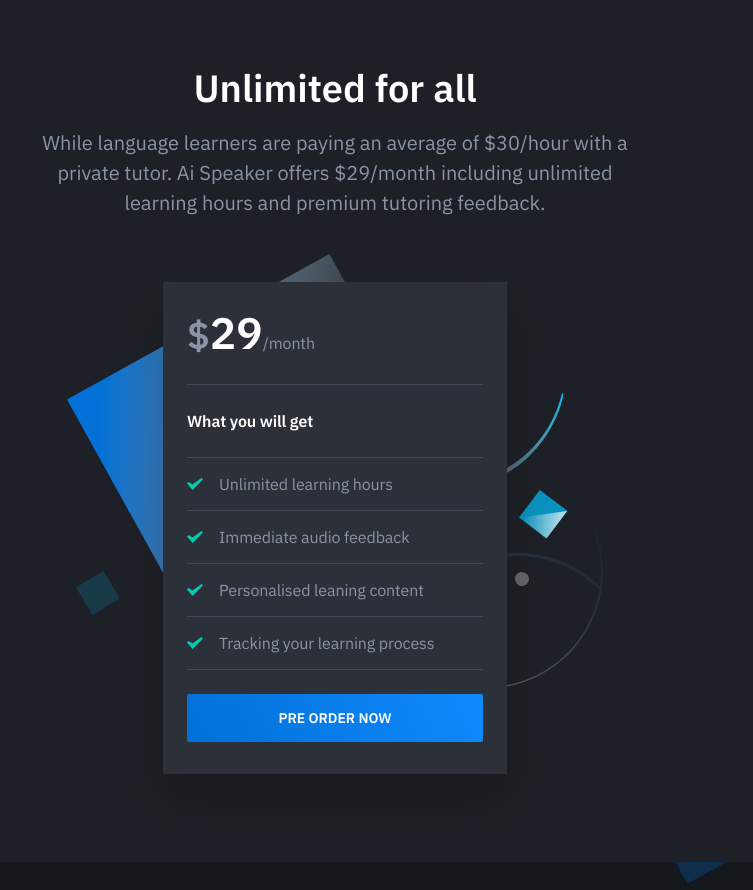
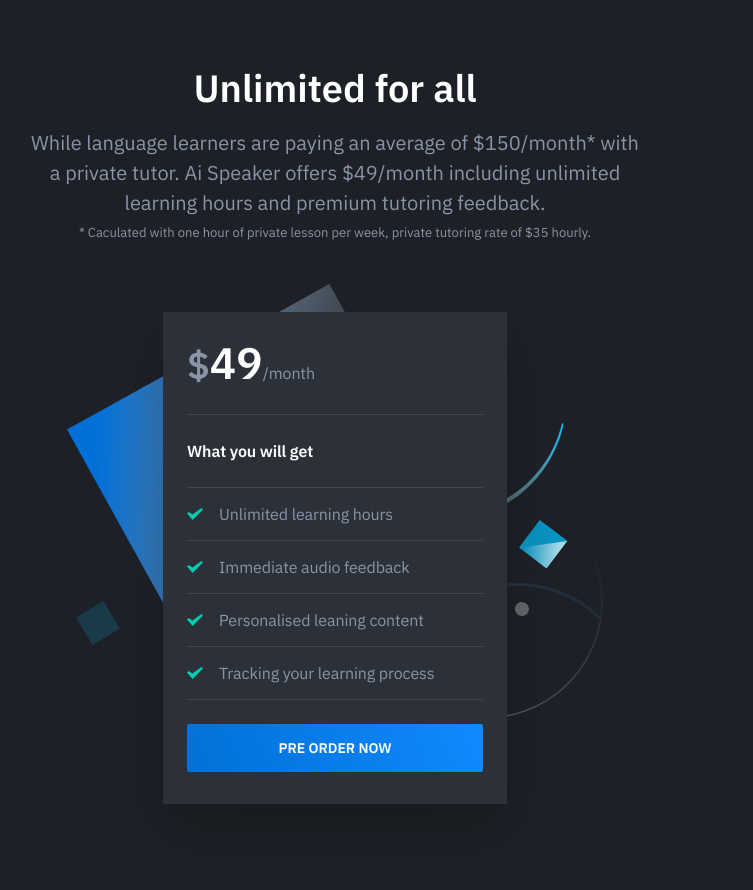
Before and after one commit to xiatingc/AiSpeaker, a plain HTML site: page index.html in a window 1280 px wide. Shown: the part 1540-2430 px from the top of the page, without its empty margins (305-1058 px from the left). Drawn offline with nearby package versions, Linux system fonts and the light colour scheme.

Commit message:
Update index.html

```diff
--- a/index.html
+++ b/index.html
@@ -137,15 +137,16 @@
                         <div class="pricing-header text-center">
                             <h2 class="section-title mt-0">Unlimited for all</h2>
                             <p class="section-paragraph mb-0">
-                                While language learners are paying an average of $30/hour with a private tutor.
-                                Ai Speaker offers $29/month including unlimited learning hours and premium tutoring feedback. </p>
+                                While language learners are paying an average of $150/month* with a private tutor.
+                                Ai Speaker offers $49/month including unlimited learning hours and premium tutoring feedback. </p>
+                                <p style="font-size: small;">* Caculated with one hour of private lesson per week, private tutoring rate of $35 hourly.</p>
                         </div>
 						<div class="pricing-tables-wrap">
                             <div class="pricing-table">
                                 <div class="pricing-table-inner is-revealing">
                                     <div class="pricing-table-main">
                                         <div class="pricing-table-header pb-24">
-                                            <div class="pricing-table-price"><span class="pricing-table-price-currency h2">$</span><span class="pricing-table-price-amount h1">29</span><span class="text-xs">/month</span></div>
+                                            <div class="pricing-table-price"><span class="pricing-table-price-currency h2">$</span><span class="pricing-table-price-amount h1">49</span><span class="text-xs">/month</span></div>
                                         </div>
 										<div class="pricing-table-features-title text-xs pt-24 pb-24">What you will get</div>
                                         <ul class="pricing-table-features list-reset text-xs">
```
